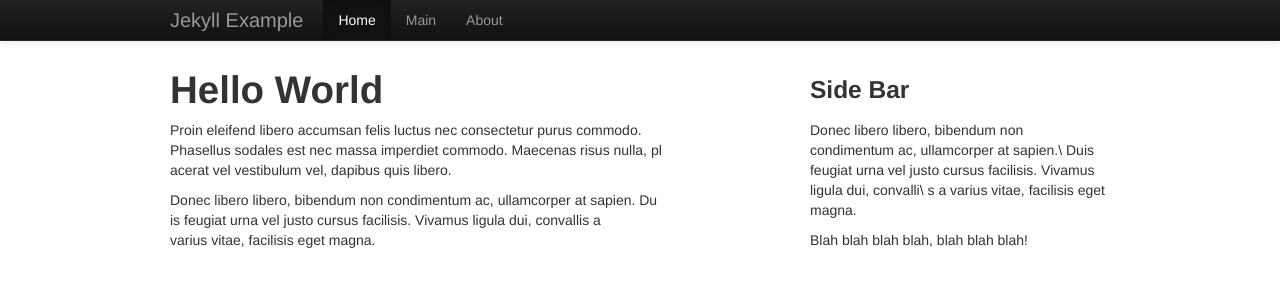
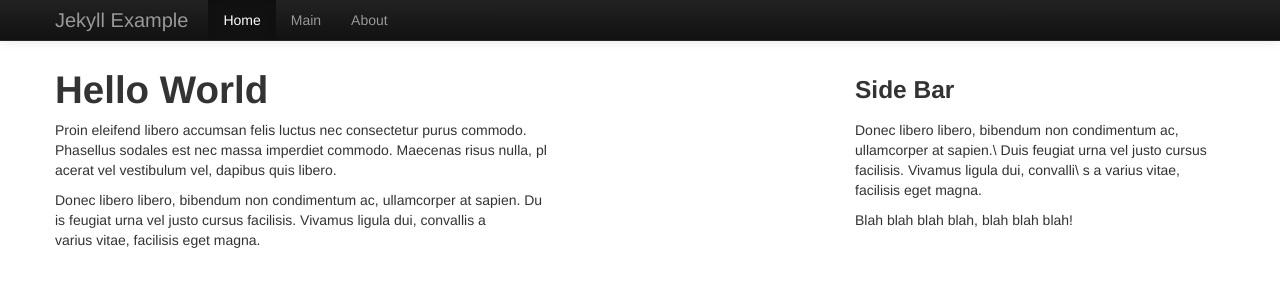
Before and after one commit to andrew-drake/jekyll-test, a Jekyll site: the page built from index.md, in a window 1280 px wide. Shown: the top 300 px of the page. Built offline with Jekyll 4.4.1, drawn with Linux system fonts in a browser that asks for light colours; Markdown is read by kramdown in place of the engine named in the settings.

Commit message:
updating css href and config baseurl

```diff
--- a/_config.yml
+++ b/_config.yml
@@ -8,4 +8,4 @@ paginate: 10
 markdown: rdiscount
 permalink: pretty
 layout: default
-baseurl: /jekyll-example
+baseurl: /jekyll-test
--- a/_includes/header.html
+++ b/_includes/header.html
@@ -13,7 +13,7 @@
         padding-top: 60px;
       }
     </style>
-    <link href="{{ site.baseurl}}css/bootstrap-responsive.css" rel="stylesheet">
+    <link href="{{ site.baseurl}}/css/bootstrap-responsive.css" rel="stylesheet">
 
     <!-- HTML5 shim, for IE6-8 support of HTML5 elements -->
     <!--[if lt IE 9]>
```
